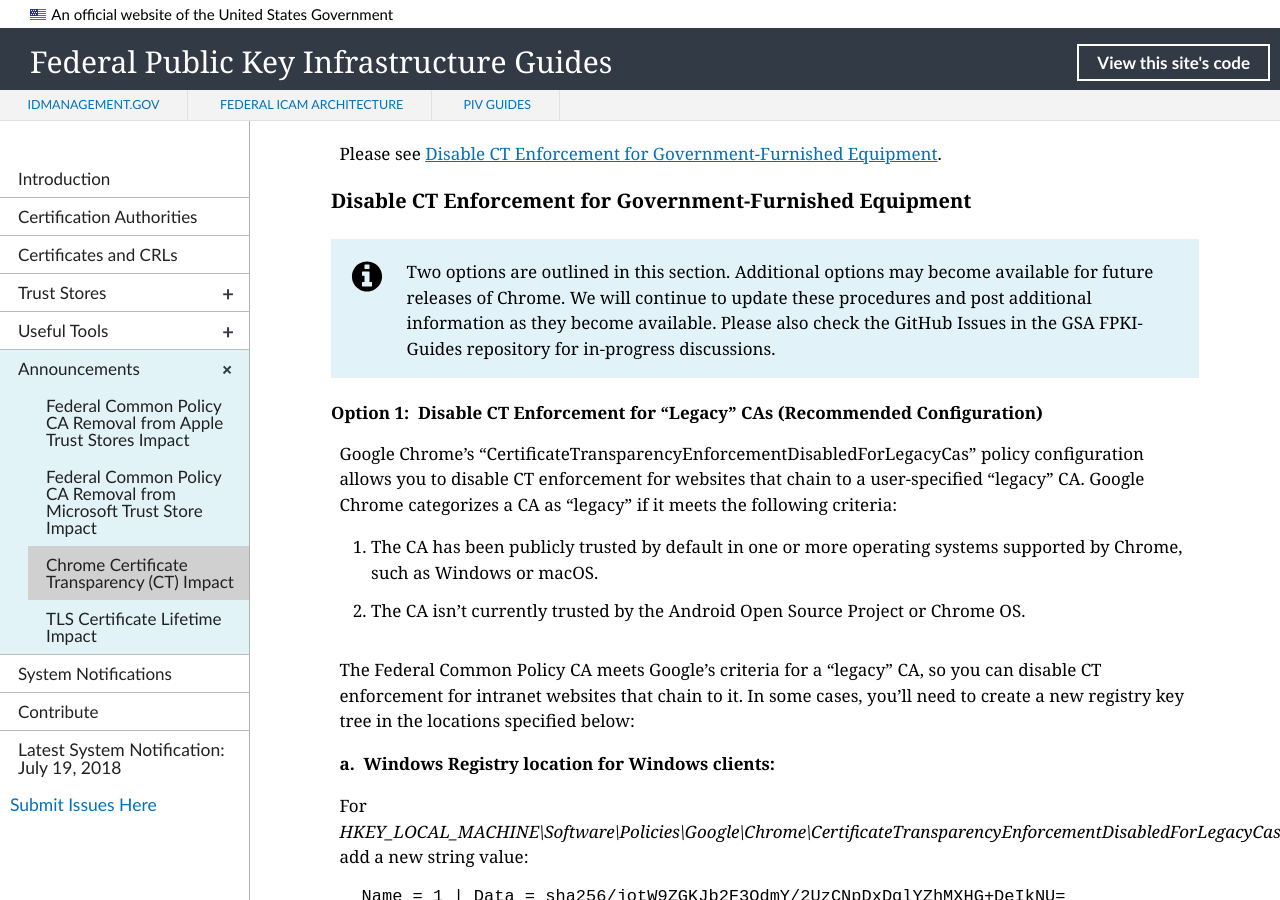
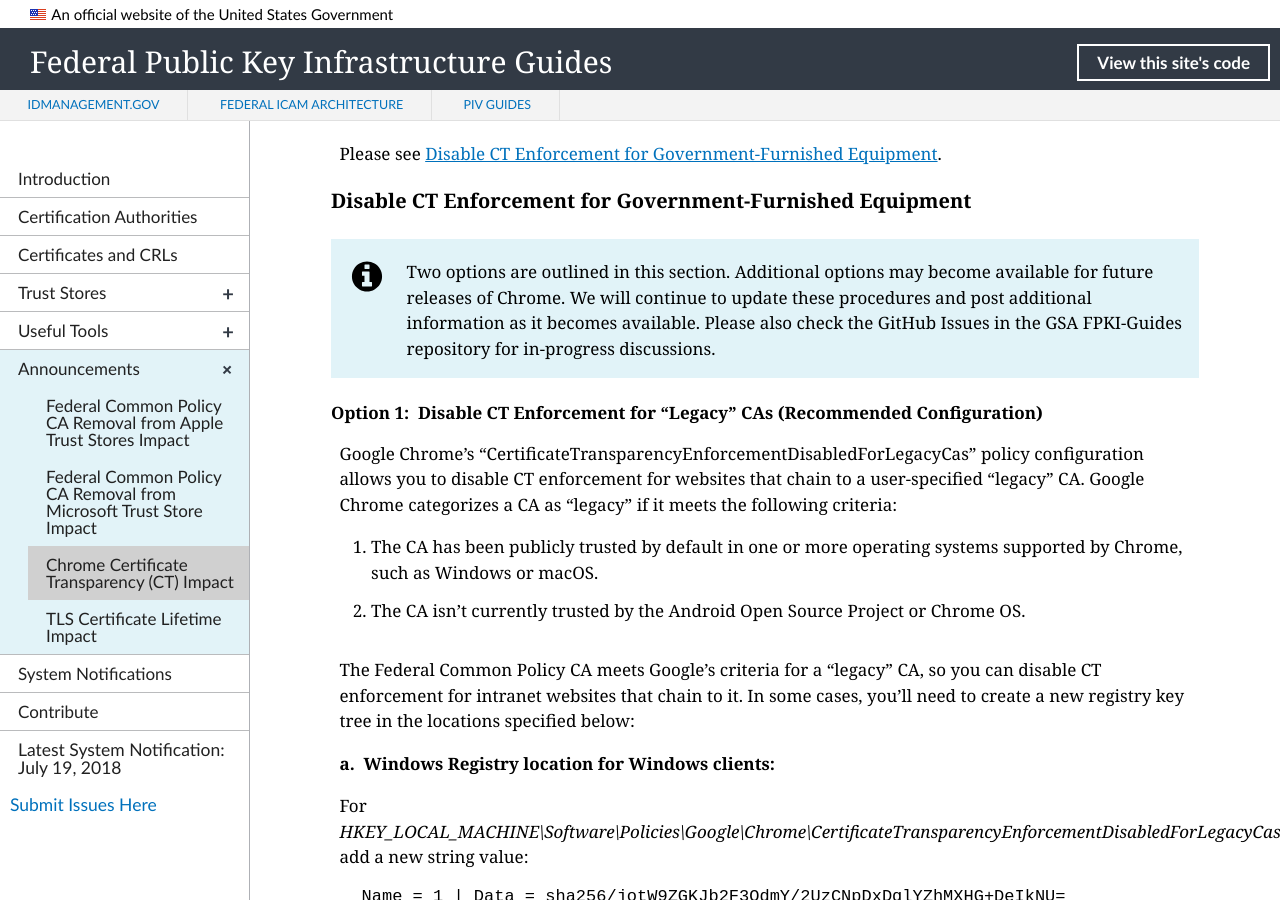
Before and after one commit to GSA/fpki-guides, a Jekyll site: the page built from _announcements/03_google_ct.md, in a window 1280 px wide and 900 px high, scrolled down 1987 px. Built offline with Jekyll 4.4.1, drawn with Linux system fonts in a browser that asks for light colours; nearby versions of some CDN libraries; library files that are not in the unit come from our copies.

Commit message:
use of pronouns update

```diff
--- a/_announcements/03_google_ct.md
+++ b/_announcements/03_google_ct.md
@@ -51,7 +51,7 @@
 
 
 ### Disable CT Enforcement for Government-Furnished Equipment
-{% include alert-info.html content="Two options are outlined in this section. Additional options may become available for future releases of Chrome. We will continue to update these procedures and post additional information as they become available. Please also check the GitHub Issues in the GSA FPKI-Guides repository for in-progress discussions." %}
+{% include alert-info.html content="Two options are outlined in this section. Additional options may become available for future releases of Chrome. We will continue to update these procedures and post additional information as it becomes available. Please also check the GitHub Issues in the GSA FPKI-Guides repository for in-progress discussions." %}
 
 #### Option 1:&nbsp;&nbsp;Disable CT Enforcement for "Legacy" CAs (Recommended Configuration)
 
```
